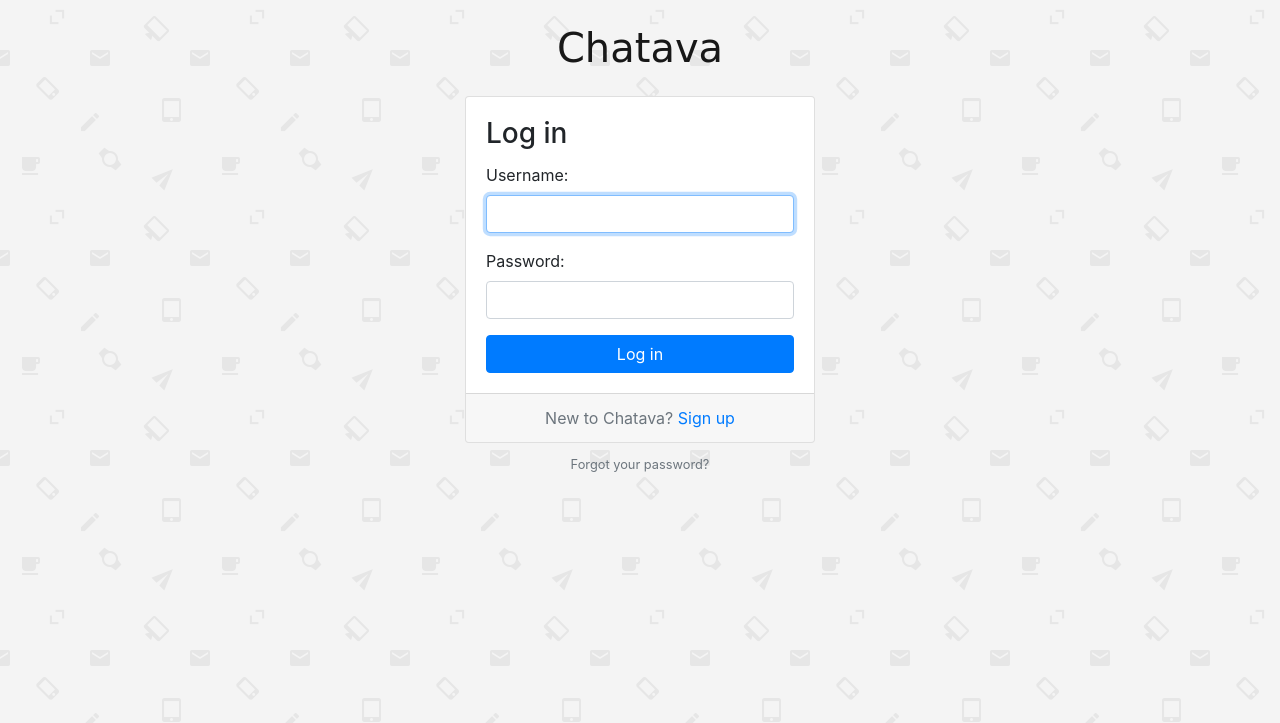
After one commit to Franco26Junio87/chatava, a Django app: page /login/ in a window 1280 px wide. The commit adds this page. Shown: the top 723 px of the page. Run offline with Django 5.2, Linux system fonts and the light colour scheme; some libraries are stand-ins or nearby versions; some web fonts are replaced.

Commit message:
Commit 11: Login template is added.

```diff
--- a/chatava/chatava/settings.py
+++ b/chatava/chatava/settings.py
@@ -132,4 +132,5 @@ STATICFILES_DIRS = [
 
 DEFAULT_AUTO_FIELD = 'django.db.models.BigAutoField'
 
+LOGIN_REDIRECT_URL = 'home'
 LOGOUT_REDIRECT_URL = 'home'
--- a/chatava/chatava/urls.py
+++ b/chatava/chatava/urls.py
@@ -24,6 +24,7 @@ from accounts import views as accounts_views
 urlpatterns = [
     path('', rooms_views.home, name='home'),
     path('signup/', accounts_views.signup, name='signup'),
+    path('login/', auth_views.LoginView.as_view(template_name='login.html'), name='login'),
     path('logout/', auth_views.LogoutView.as_view(), name='logout'),
     path('admin/', admin.site.urls),
     path('favicon.ico', RedirectView.as_view(
--- a/chatava/templates/base.html
+++ b/chatava/templates/base.html
@@ -37,7 +37,7 @@
 							</ul>
 						{% else %}
 							<form class="form-inline ml-auto">
-			                  <a href="#" class="btn btn-outline-secondary">Log in</a>
+			                  <a href="{% url 'login' %}" class="btn btn-outline-secondary">Log in</a>
 			                  <a href="{% url 'signup' %}" class="btn btn-primary ml-2">Sign up</a>
 			                </form>
 						{% endif %}
--- /dev/null
+++ b/chatava/templates/login.html
@@ -0,0 +1,37 @@
+{% extends 'base.html' %}
+
+{% load static %}
+
+{% block stylesheet %}
+	<link rel="stylesheet" href="{% static 'css/accounts.css' %}">
+{% endblock %}
+
+{% block body %}
+	<div class="container">
+		<h1 class="text-center logo my-4">
+			<a href="{% url 'home' %}">Chatava</a>
+		</h1>
+		<div class="row justify-content-center">
+			<div class="col-lg-4 col-md-6 col-sm-8">
+				<div class="card">
+					<div class="card-body">
+						<h3 class="card-title">Log in</h3>
+						<form method="post" novalidate>
+							{% csrf_token %}
+							{% include 'includes/form.html' %}
+							<button type="submit" class="btn btn-primary btn-block">Log in</button>
+						</form>
+					</div>
+					<div class="card-footer text-muted text-center">
+						New to Chatava? <a href={% url 'signup' %}>Sign up</a>
+					</div>
+				</div>
+				<div class="text-center py-2">
+					<small>
+						<a href="#" class="text-muted">Forgot your password?</a>
+					</small>
+				</div>
+			</div>
+		</div>
+	</div>
+{% endblock %}
```
